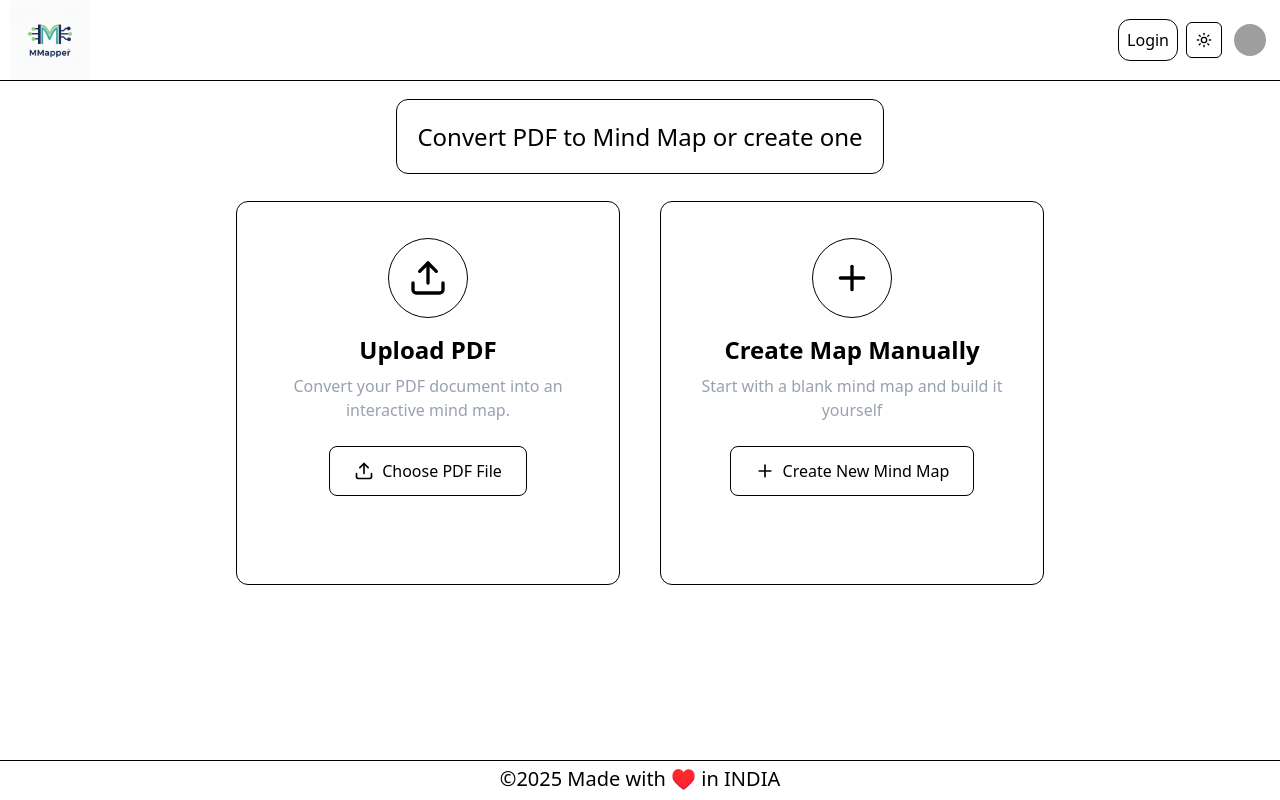
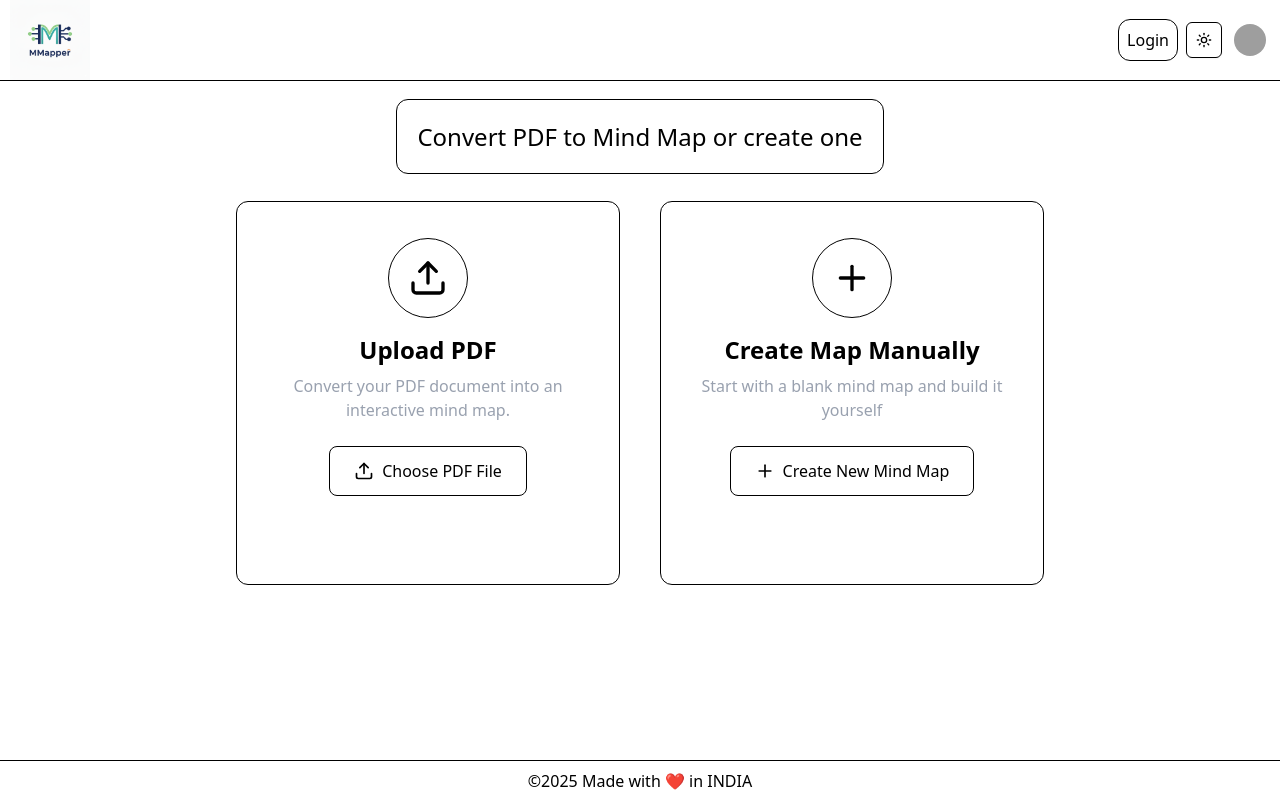
Before and after one commit to sahil7249/Mmapper, a React (Vite) app in the folder frontend/Mmapper_Frontend/: page / in a window 1280 px wide. Built offline with nearby package versions, Linux system fonts and the light colour scheme; grey boxes are pictures that could not be loaded.

Commit message:
add footer

```diff
--- a/frontend/Mmapper_Frontend/src/page-components/Footer.jsx
+++ b/frontend/Mmapper_Frontend/src/page-components/Footer.jsx
@@ -1,9 +1,7 @@
-import logo from '../assets/gitlogo.png'
-
 export const Footer = () => {
-    return(
-        <div className="fixed bottom-0 text-center w-screen border-t h-10 pt-1 text-xl">
-            ©2025 Made with ♥️ in INDIA
+    return (
+        <div className="fixed bottom-0 text-center w-screen h-10 border-t p-2 ">
+            ©2025  Made with ❤️ in INDIA
         </div>
     )
 }
```
Also changed, not shown: frontend/Mmapper_Frontend/src/App.jsx (line endings or trailing spaces), frontend/Mmapper_Frontend/src/assets/gitlogo.png (deleted).
